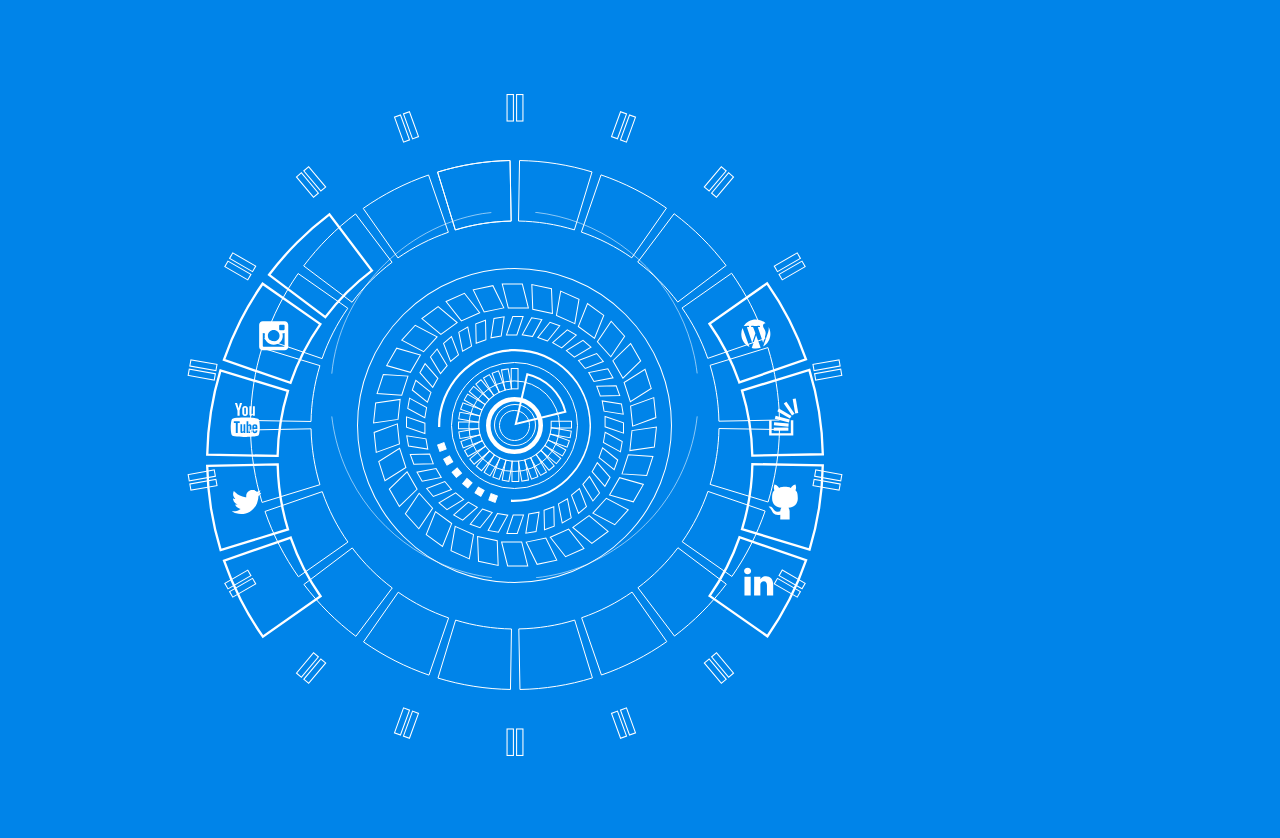
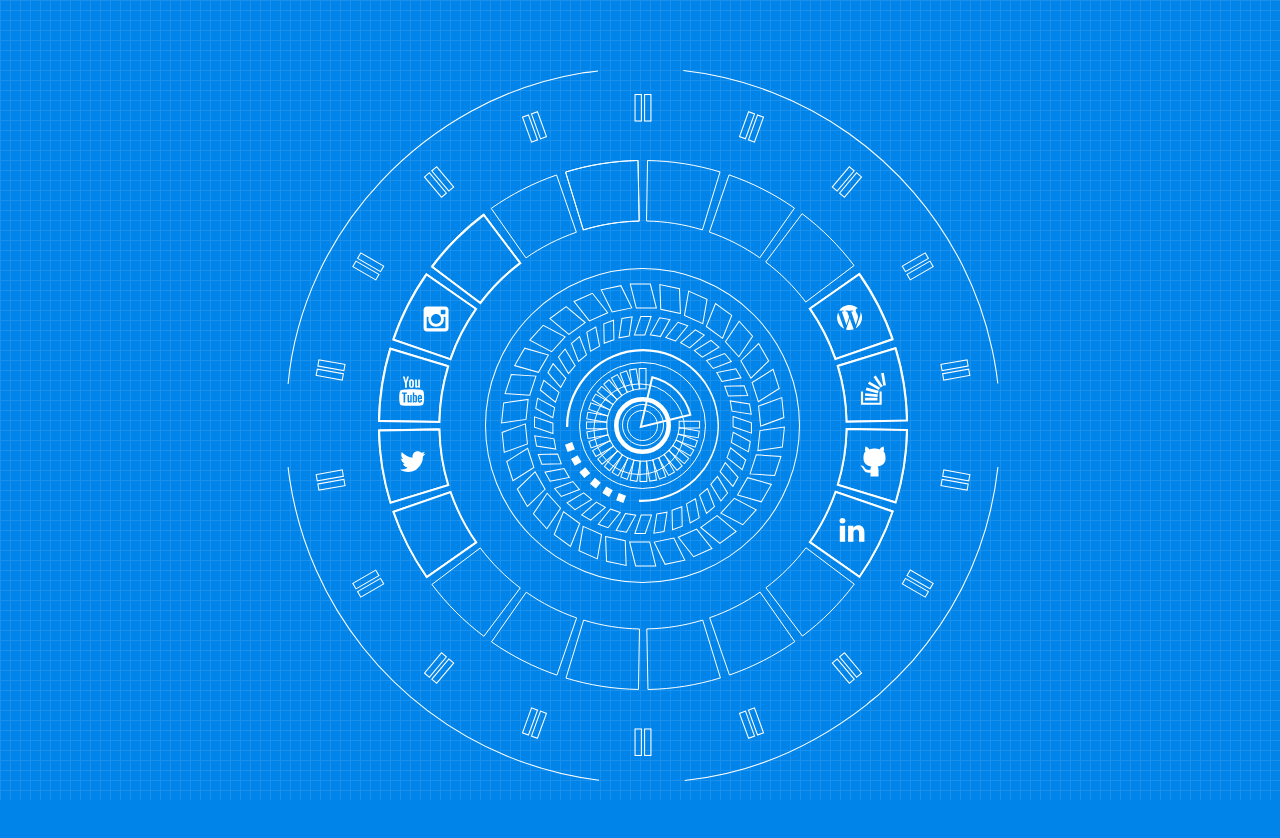
Before and after one commit to ajeet-repos/website, a plain HTML site: page index.html in a window 1280 px wide. Drawn offline with Linux system fonts and the light colour scheme.

Commit message:
[modified] 1. alignment and other changes

```diff
--- a/css/default.css
+++ b/css/default.css
@@ -11,7 +11,7 @@ div {
 }
 
 .mainContainer {
-    background-image: url("/svgs/minor_grid_lines.svg");
+    background-image: url("../svg/minor_grid_lines.svg");
     height: 100%;
     width: 100%;
     margin: auto;
--- a/css/rings.css
+++ b/css/rings.css
@@ -29,8 +29,7 @@
     vertical-align: middle;
 }
 .ring-4 {
-    margin-top: -5px;
-    margin-left: 5px;
+    margin: 0;
     width:99px;
     height:99px;
     vertical-align: middle;
@@ -91,9 +90,9 @@
 }
 
 .ring-13 {
-    margin: 0;
-    width:618px;
-    height:625px;
+    margin-top: -58px;
+    width:530px;
+    height:530px;
     vertical-align: middle;
 }
 
@@ -105,14 +104,14 @@
 }
 
 .ring-15 {
-    margin-top: -60px;
+    margin: 0;
     width: 531px;
     height: 366px;
     vertical-align: middle;
 }
 
 .ring-16 {
-    margin-left: 100px;
+    margin: 0;
     width: 816px;
     height: 711px;
     vertical-align: middle;
--- a/index.html
+++ b/index.html
@@ -19,10 +19,10 @@
     <link href="css/default.css" rel="stylesheet"/>
     <link href="css/rings.css" rel="stylesheet"/>
 
-
 </head>
 <body>
-    <div id="mainContainer">
+    <div class="mainContainer">
+        <div class="subContainer">
             <div id="div_0">
                 <span class="helper"></span>
                 <img src="svg/ring0-%20atom.svg" class="ring-0"/>
@@ -85,9 +85,9 @@
             </div>
             <div id="div_15">
                 <span class="helper"></span>
-            <img src="svg/ring16.svg" class="ring-15"/>
+                <img src="svg/ring16.svg" class="ring-16"/>
             </div>
-
+        </div>
     </div>
 </body>
 </html>
```
Also changed, not shown: svg/major_grid_lines.svg (added), svg/minor_grid_lines.svg (added). Lines whose indentation alone changed are shown as unchanged.
